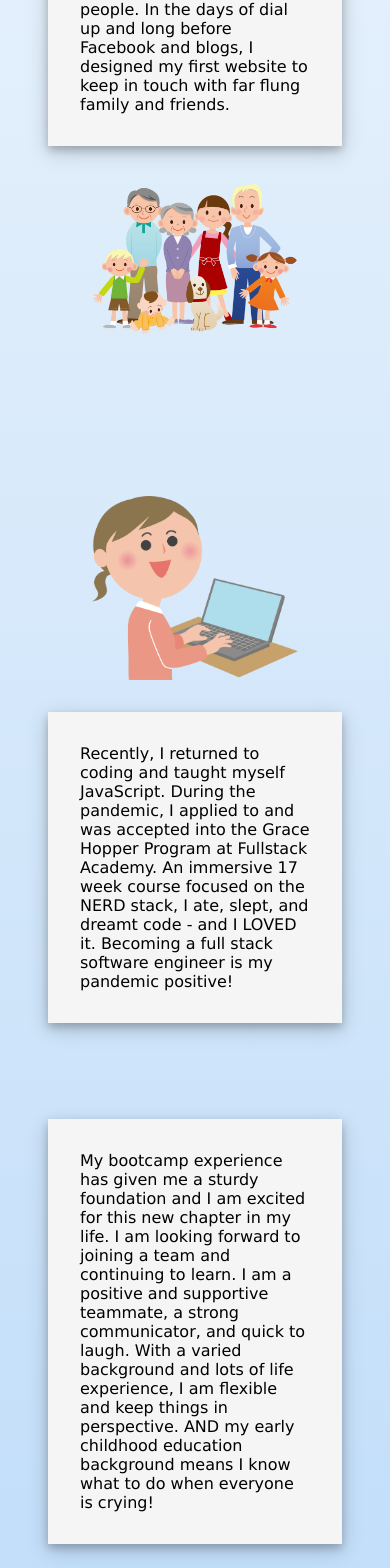
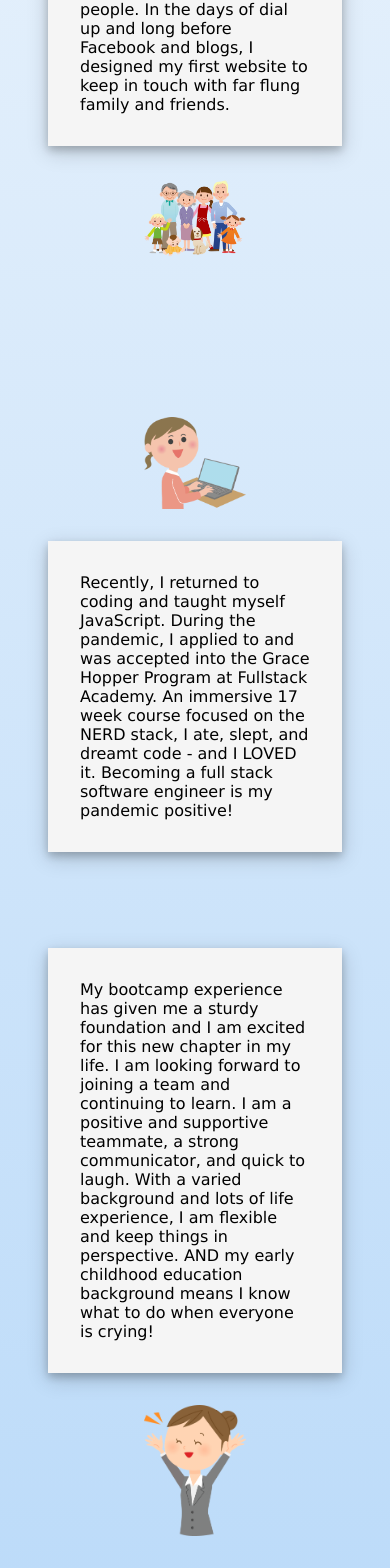
Before and after one commit to heathernoto/StarterPortfolio, a React (Create React App) app: page / in a window 390 px wide. Shown: the part 1453-3021 px from the top of the page. Built offline with nearby package versions, Linux system fonts and the light colour scheme.

Commit message:
fixed phone breakpoint

```diff
--- a/public/style.css
+++ b/public/style.css
@@ -11,6 +11,13 @@ h1 {
   color: black;
   font-size: 2rem;
 }
+#about-me-section h1 {
+  align-self: center;
+  color: black;
+  font-size: 2rem;
+  /* text-shadow: 3px 3px whitesmoke; */
+}
+
 h3 {
   align-self: center;
   color: black;
@@ -46,7 +53,7 @@ h3 {
   flex-direction: column;
   background-image: linear-gradient(#ecf4fc, #bcdbf9);
 }
-/* @media screen and (max-width: 992px) { */
+
 .about-me-sec-wrapper {
   display: flex;
   flex-direction: row;
@@ -56,7 +63,7 @@ h3 {
   margin: 2rem;
   padding: 1rem;
 }
-/* } */
+
 @media screen and (max-width: 600px) {
   .about-me-sec-wrapper {
     display: flex;
@@ -69,7 +76,6 @@ h3 {
   }
 }
 
-/* @media screen and (max-width: 992px) { */
 .about-me-text {
   display: flex;
   flex-direction: row;
@@ -81,31 +87,44 @@ h3 {
   align-content: center;
   box-shadow: 0 4px 8px 0 rgba(0, 0, 0, 0.2), 0 6px 20px 0 rgba(0, 0, 0, 0.19);
 }
-/* } */
-@media screen and (max-width: 600px) {
+
+@media screen and (max-width: 480px) {
   .about-me-text {
     display: flex;
     flex-direction: row;
     flex-wrap: wrap;
     background-color: whitesmoke;
-    font-size: 1rem;
+    font-size: 1.25srem;
     padding: 2rem;
     max-width: 80%;
     align-content: center;
     box-shadow: 0 4px 8px 0 rgba(0, 0, 0, 0.2), 0 6px 20px 0 rgba(0, 0, 0, 0.19);
   }
 }
-/* @media screen and (max-width: 992px) { */
-.about-me-pic {
+
+.about-me-pic-family,
+.about-me-pic-school,
+.about-me-pic-hooray {
   max-width: 35%;
   max-height: auto;
   padding: 2rem;
 }
-/* } */
-@media screen and (max-width: 600px) {
-  .about-me-pic {
-    max-width: 70%;
-    max-height: auto;
-    padding: 2rem;
+
+@media screen and (max-width: 480px) {
+  .about-me-pic-family {
+    max-width: auto;
+    max-height: 300px;
   }
 }
+@media screen and (max-width: 480px) {
+  .about-me-pic-hooray {
+    max-width: auto;
+    max-height: 250px;
+  }
+}
+@media screen and (max-width: 480px) {
+  .about-me-pic-school {
+    max-width: auto;
+    max-height: 250px;
+  }
+}
--- a/src/AboutMe.js
+++ b/src/AboutMe.js
@@ -17,11 +17,11 @@ export default function AboutMe() {
           up and long before Facebook and blogs, I designed my first website to
           keep in touch with far flung family and friends.
         </div>{' '}
-        <img alt="family" src={family} class="about-me-pic" />
+        <img alt="family" src={family} class="about-me-pic-family" />
       </div>
 
       <div class="about-me-sec-wrapper">
-        <img alt="coding" src={coding} class="about-me-pic" />
+        <img alt="coding" src={coding} class="about-me-pic-school" />
 
         <div class="about-me-text">
           Recently, I returned to coding and taught myself JavaScript. During
@@ -42,7 +42,7 @@ export default function AboutMe() {
           know what to do when everyone is crying!
         </div>
 
-        <img alt="jumping" src={business} class="about-me-pic" />
+        <img alt="jumping" src={business} class="about-me-pic-hooray" />
       </div>
     </div>
   );
```
